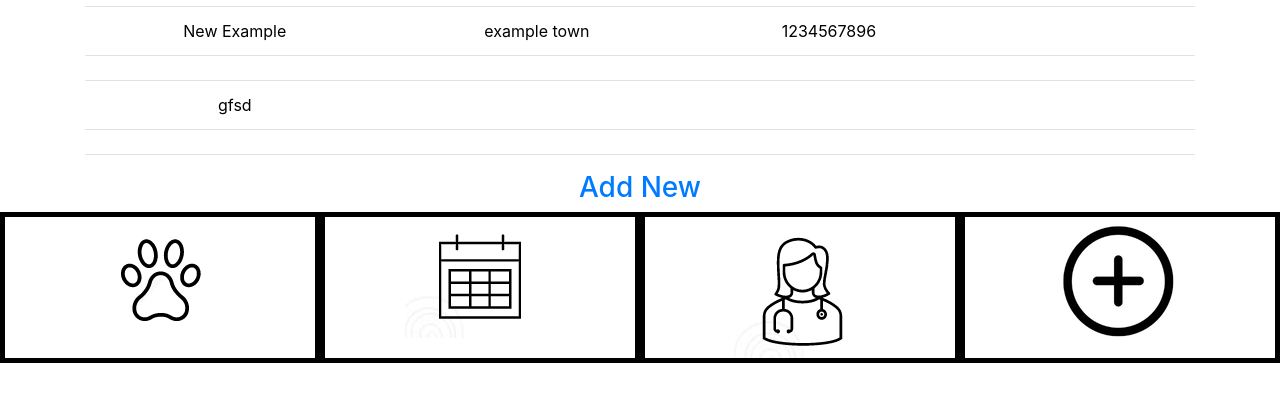
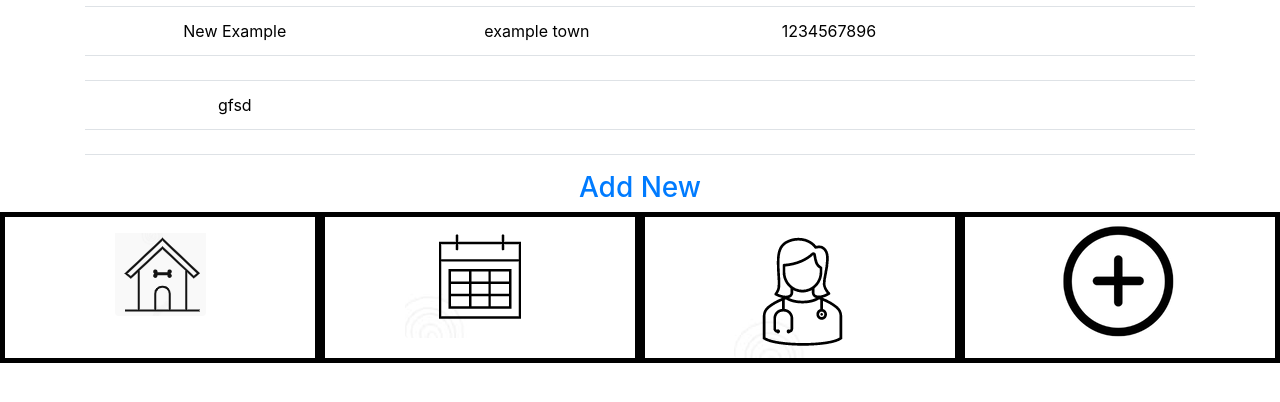
Before and after one commit to maxaeon/MyDogHealth, a PHP site: page /vet-create.php in a window 1280 px wide. Shown: the part 273-675 px from the top of the page. Run offline with PHP 8.4, Linux system fonts and the light colour scheme; data comes from the database, SQL or seed files in the repository; data that the repository does not hold is empty.

Commit message:
Update veterinarian-view.php

```diff
--- a/veterinarian-view.php
+++ b/veterinarian-view.php
@@ -76,7 +76,7 @@
     <div class="col-lg-3 bottom-btn">
         <a href="dog-view.php">
           <div class="text-center">
-            <img src="images/pawprinticon.png" class="rounded pt-3" alt="...">
+            <img src="images/home.png" class="rounded pt-3" alt="...">
           </div>
         </a>
     </div>
```
